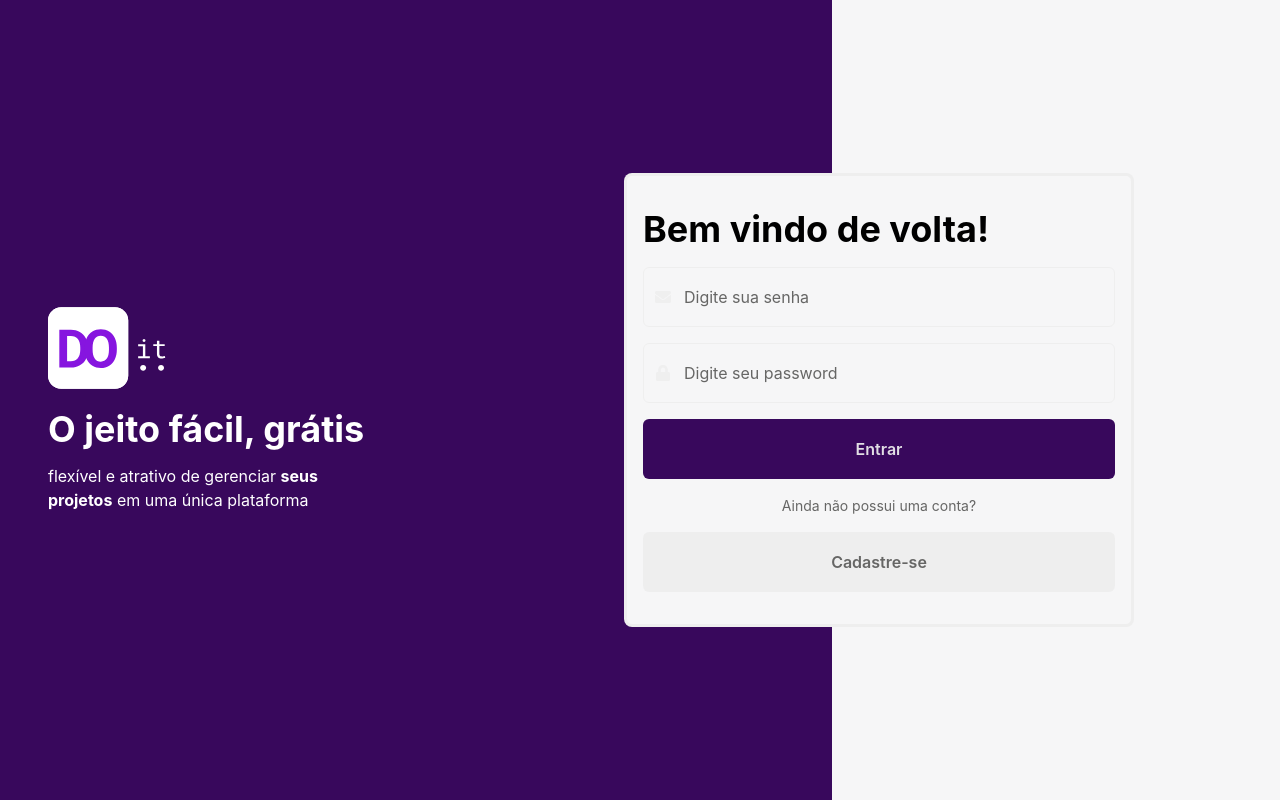
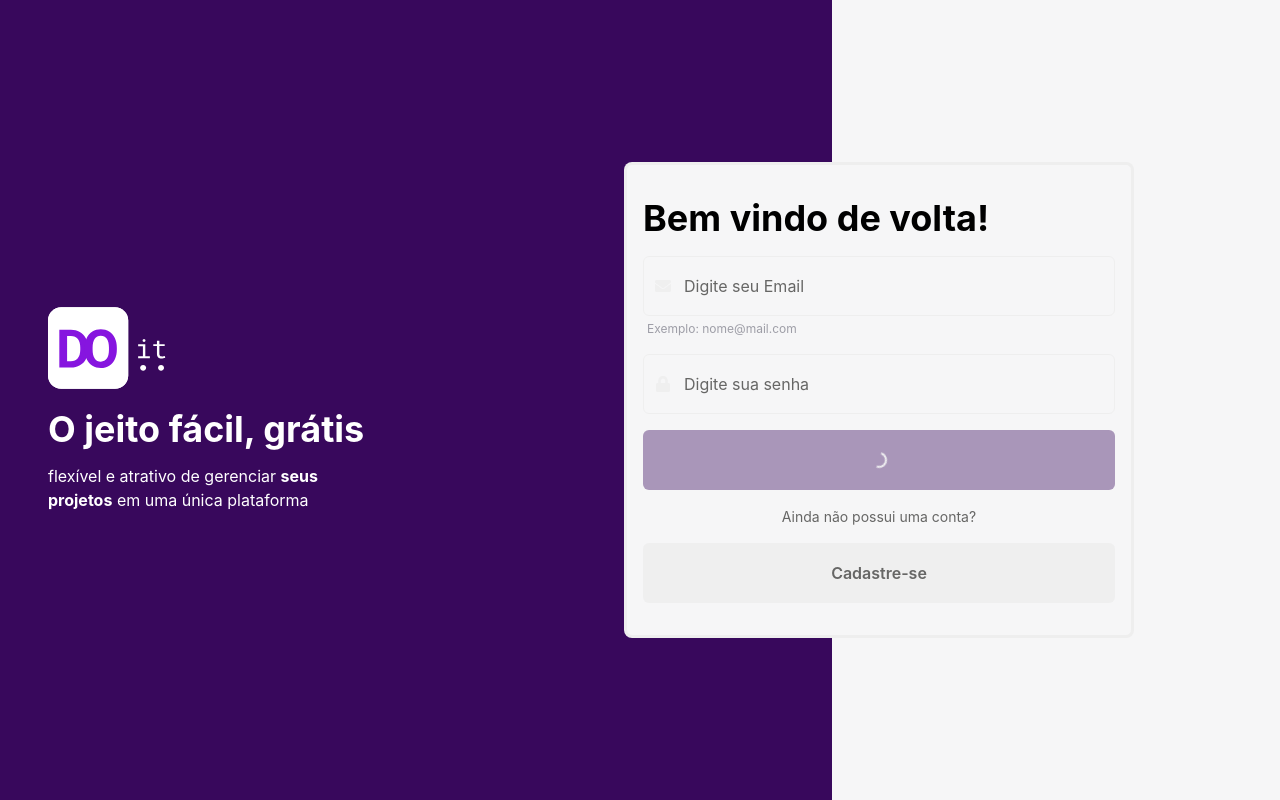
Before and after one commit to TommiL90/toDoApp, a React (Vite) app: page /login in a window 1280 px wide. Built offline with nearby package versions, Linux system fonts and the light colour scheme.

Commit message:
fix logics

```diff
--- a/src/components/Input/index.tsx
+++ b/src/components/Input/index.tsx
@@ -7,7 +7,14 @@ import {
   InputGroup,
   InputLeftElement,
 } from '@chakra-ui/react';
-import { useState, useEffect, useRef, useCallback } from 'react';
+import {
+  useState,
+  useEffect,
+  useRef,
+  useCallback,
+  ForwardRefRenderFunction,
+  forwardRef,
+} from 'react';
 import { FieldError, UseFormRegisterReturn } from 'react-hook-form';
 import { IconType } from 'react-icons/lib';
 
@@ -15,78 +22,77 @@ interface iInput extends ChakraProps {
   name: string;
   label?: string;
   icon?: IconType;
-  error?: FieldError;
+  error?: FieldError | null;
   register?: UseFormRegisterReturn;
   placeholder?: string;
 }
 
-type iVaration = {
+type tVaration = {
   [key: string]: string;
 };
 
-const inputVariation: iVaration = {
+const inputVariation: tVaration = {
   error: 'error',
   default: 'gray200',
   focus: 'primary',
   filled: 'sucess',
 };
 
-export const StyledInput = ({ name, label, icon: Icon, error, register, ...rest }: iInput) => {
+const InputBase: ForwardRefRenderFunction<HTMLInputElement, iInput> = (
+  { name, label, icon: Icon, error = null,...rest },
+  ref,
+) => {
   const [variation, setVaration] = useState('default');
+  const [value, setValue] = useState('');
 
-   const inputRef = useRef<HTMLInputElement>(null)
+  // const inputRef = useRef<HTMLInputElement>(null);
 
-    useEffect(()=> {
-        if(error) {
-            return setVaration('error')
-        }
-    }, [error])
+  useEffect(() => {
+    if (error) {
+      return setVaration('error');
+    }
+  }, [error]);
 
-    const handleInputFocus = useCallback(
-      () => {
-        if(!error){
-            return setVaration('focus')
-        }
-      },
-      [error],
-    )
+  const handleInputFocus = useCallback(() => {
+    if (!error) {
+      return setVaration('focus');
+    }
+  }, [error]);
 
-    const handleInputBlur = useCallback(
-        () => {
-          if(inputRef.current?.value && !error){
-              return setVaration('filled')
-          }
-        },
-        [error],
-      )
-
+  const handleInputBlur = useCallback(() => {
+    if (value.length > 1 && !error) {
+      return setVaration('filled');
+    }
+  }, [error]);
 
   return (
     <FormControl isInvalid={!!error}>
       {label && <FormLabel>{label}</FormLabel>}
       <InputGroup flexDirection='column'>
         {Icon && (
-          <InputLeftElement
-          mt='2.5'
-          color={inputVariation[variation]}>
+          <InputLeftElement mt='2.5' color={inputVariation[variation]}>
             <Icon />
           </InputLeftElement>
         )}
         <Input
+          name={name}
           type={name}
-          {...register}
-          {...rest}
+          ref={ref}
+          onChangeCapture={e => setValue(e.currentTarget.value)}
+          onFocus={handleInputFocus}
+          onBlurCapture={handleInputBlur}
           color={inputVariation[variation]}
           borderColor={inputVariation[variation]}
-          onFocus={handleInputFocus}
-          onBlurCapture={handleInputBlur}
           variant='outline'
           _hover={{ bgColor: 'gray200' }}
           _placeholder={{ color: 'gray400' }}
           h='60px'
+          {...rest}
         />
         {error && <FormErrorMessage>{error.message}</FormErrorMessage>}
       </InputGroup>
     </FormControl>
   );
 };
+
+export const StyledInput = forwardRef(InputBase);
--- a/src/pages/Loginpage/index.tsx
+++ b/src/pages/Loginpage/index.tsx
@@ -1,13 +1,35 @@
-import { Box, Button, Flex, Grid, Heading, Image, Text, VStack } from '@chakra-ui/react';
+import { Box, Button, Flex, Heading, Image, Text, VStack } from '@chakra-ui/react';
+import { yupResolver } from '@hookform/resolvers/yup';
+import { motion } from 'framer-motion';
+import { useForm } from 'react-hook-form';
+import { SubmitHandler } from 'react-hook-form/dist/types/form';
+import { FaEnvelope, FaLock } from 'react-icons/fa';
+import { StyledInput } from '../../components/Input';
+import { signInSchema } from './schema';
 import logoPrimary from '../../assets/logoPrimary.svg';
-import { StyledInput } from '../../components/Input';
-import { FaEnvelope, FaLock } from 'react-icons/fa'
-import { motion } from 'framer-motion';
 
-export const Login = () => {
+interface iFormLogin {
+  email: string;
+  password: string;
+}
+
+const LoginPage = () => {
+  const {
+    register,
+    handleSubmit,
+    formState: { errors },
+    reset,
+  } = useForm<iFormLogin>({
+    resolver: yupResolver(signInSchema),
+  });
+
+  const submit: SubmitHandler<iFormLogin> = (data) => {
+    console.log(data);
+    reset();
+  };
+
   return (
     <Flex
-
       w='100%'
       minHeight='100vh'
       maxHeight='max-content'
@@ -15,23 +37,20 @@ export const Login = () => {
         'linear(to-b, primary 50%, gray100 50%)',
         'linear(to-b, primary 50%, gray100 50%)',
         'linear(to-r, primary 65%, gray100 35%)',
-        'linear(to-r, primary 65%, gray100 35%)'
+        'linear(to-r, primary 65%, gray100 35%)',
       ]}
-
     >
-      <Box
-      w='100%'
-      maxW={1280}
-      marginX='auto'
-      p='1rem'>
+      <Box w='100%' maxW={1280} marginX='auto' p='1rem'>
         <Flex
           flexDirection={['column', 'column', 'row', 'row']}
           w='100%'
           h='100%'
-        justifyContent={['flex-start', 'flex-start', 'space-between', 'space-between']} alignItems='center'
+          justifyContent={['flex-start', 'flex-start', 'space-between', 'space-between']}
+          alignItems='center'
           gap='1rem'
           pl={['0', '0', '8', '8']}
-        pr={['0', '0', '130px', '130px']}>
+          pr={['0', '0', '130px', '130px']}
+        >
           <motion.div
             initial={{ x: 10, opacity: 0 }}
             animate={{ x: 0, opacity: 1 }}
@@ -44,8 +63,13 @@ export const Login = () => {
               mb={['2rem', '2rem', '0', '0']}
             >
               <Image src={logoPrimary} alt='logo' boxSize={120} />
-                <Heading as='h1' mb='3'>O jeito fácil, grátis</Heading>
-                <Text>flexível e atrativo de gerenciar <strong>seus projetos</strong> em uma única plataforma</Text>
+              <Heading as='h1' mb='3'>
+                O jeito fácil, grátis
+              </Heading>
+              <Text>
+                flexível e atrativo de gerenciar <strong>seus projetos</strong> em uma única
+                plataforma
+              </Text>
             </Box>
           </motion.div>
           <motion.div
@@ -56,18 +80,56 @@ export const Login = () => {
           >
             <Box
               as='form'
+              onSubmit={handleSubmit(submit)}
               p='2rem 1rem'
               w={['100%', '100%', '510px', '510px']}
-            border='3px solid' borderColor='gray200' borderRadius='8px'
+              border='3px solid'
+              borderColor='gray200'
+              borderRadius='8px'
               bg='gray100'
             >
-                <Heading as='h2' mb='1rem'>Bem vindo de volta!</Heading>
+              <Heading as='h2' mb='1rem'>
+                Bem vindo de volta!
+              </Heading>
               <VStack spacing='4'>
-                    <StyledInput name='mail' icon={FaEnvelope} placeholder='Digite sua senha'  />
-                    <StyledInput  name='password'icon={FaLock} placeholder='Digite seu password'/>
-                    <Button w='100%' color='gray200' bg='primary' h='60px' _hover={{bg:'primaryHover'}}>Entrar</Button>
-                    <Text textAlign='center' color='gray400' fontSize='t2'>Ainda não possui uma conta?</Text>
-                    <Button w='100%' color='gray400' bg='gray200' h='60px' _hover={{bg:'gray300', color:'primaryHover'}}>Cadastre-se</Button>
+                  <Box w='100%' >
+                  <StyledInput
+                  icon={FaEnvelope}
+                  placeholder='Digite seu Email'
+                  {...register('email')}
+                  error={errors.email}
+                />
+                {!errors.email && <Text ml='1' mt='1' fontSize='t3' color='gray300'>Exemplo: nome@mail.com</Text>}
+                  </Box>
+                <StyledInput
+                  icon={FaLock}
+                  placeholder='Digite sua senha'
+                  {...register('password')}
+                  error={errors.password}
+                />
+                <Button
+                  isLoading={true}
+                  type='submit'
+                  w='100%'
+                  color='gray200'
+                  bg='primary'
+                  h='60px'
+                  _hover={{ bg: 'primaryHover' }}
+                >
+                  Entrar
+                </Button>
+                <Text textAlign='center' color='gray400' fontSize='t2'>
+                  Ainda não possui uma conta?
+                </Text>
+                <Button
+                  w='100%'
+                  color='gray400'
+                  bg='gray200'
+                  h='60px'
+                  _hover={{ bg: 'gray300', color: 'primaryHover' }}
+                >
+                  Cadastre-se
+                </Button>
               </VStack>
             </Box>
           </motion.div>
@@ -76,3 +138,5 @@ export const Login = () => {
     </Flex>
   );
 };
+
+export default LoginPage;
--- /dev/null
+++ b/src/pages/Loginpage/schema.ts
@@ -0,0 +1,7 @@
+import * as yup from 'yup'
+
+
+export const signInSchema = yup.object().shape({
+    email: yup.string().required('Email obrigatorio').email('Email inválido'),
+    password: yup.string().required('Senha obrigatória')
+})
--- a/src/routes/index.tsx
+++ b/src/routes/index.tsx
@@ -1,6 +1,6 @@
 
 import { Navigate, Route, Routes } from 'react-router-dom'
-import { Login } from '../pages/Loginpage'
+import LoginPage from '../pages/Loginpage'
 import { Register } from '../pages/RegisterPage'
 
 
@@ -15,7 +15,7 @@ export const RoutesApp = () =>
           </Route>
 
           */}
-                  <Route path="/login" element={ <Login/> } />
+                  <Route path="/login" element={ <LoginPage/> } />
                   <Route path="/register" element={ <Register/> } />
 
    </Routes >
```
Also changed, not shown: src/pages/RegisterPage/index.tsx (line endings or trailing spaces). Lines whose indentation alone changed are shown as unchanged.
